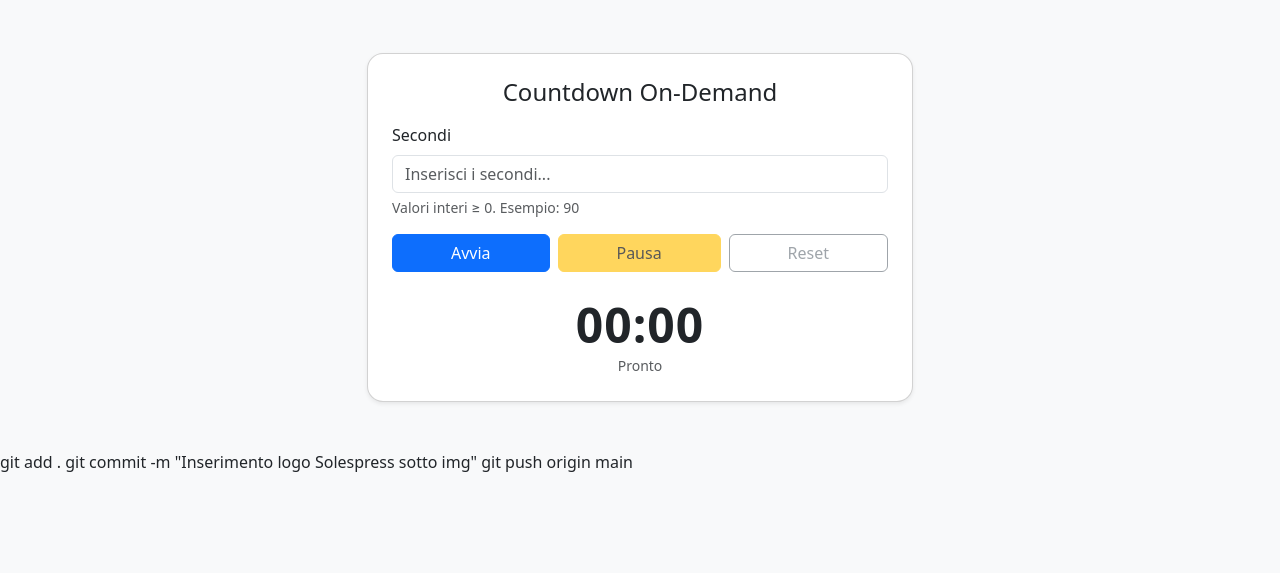
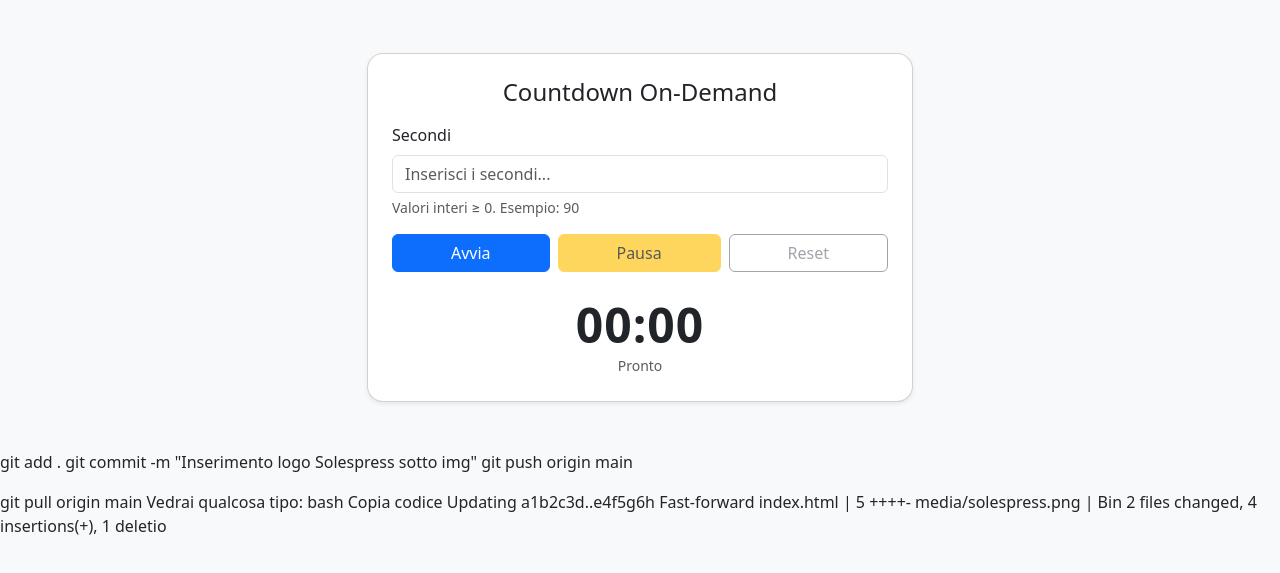
Before and after one commit to MauroRinelli/projectcontatore, a plain HTML site: page project/index.html in a window 1280 px wide. Shown: the part 203-776 px from the top of the page. Drawn offline with nearby package versions, Linux system fonts and the light colour scheme.

Commit message:
ulteriori istruzioni git

```diff
--- a/project/index.html
+++ b/project/index.html
@@ -54,8 +54,16 @@
     <p>git add .
       git commit -m "Inserimento logo Solespress sotto img"
       git push origin main</p>
+      <p>git pull origin main
+Vedrai qualcosa tipo:
 
-
+bash
+Copia codice
+Updating a1b2c3d..e4f5g6h
+Fast-forward
+ index.html | 5 ++++-
+ media/solespress.png | Bin
+ 2 files changed, 4 insertions(+), 1 deletio
     <!-- Bootstrap JS (facoltativo per questa pagina) -->
     <script
     src="https://cdn.jsdelivr.net/npm/bootstrap@5.3.3/dist/js/bootstrap.bundle.min.js"
```
